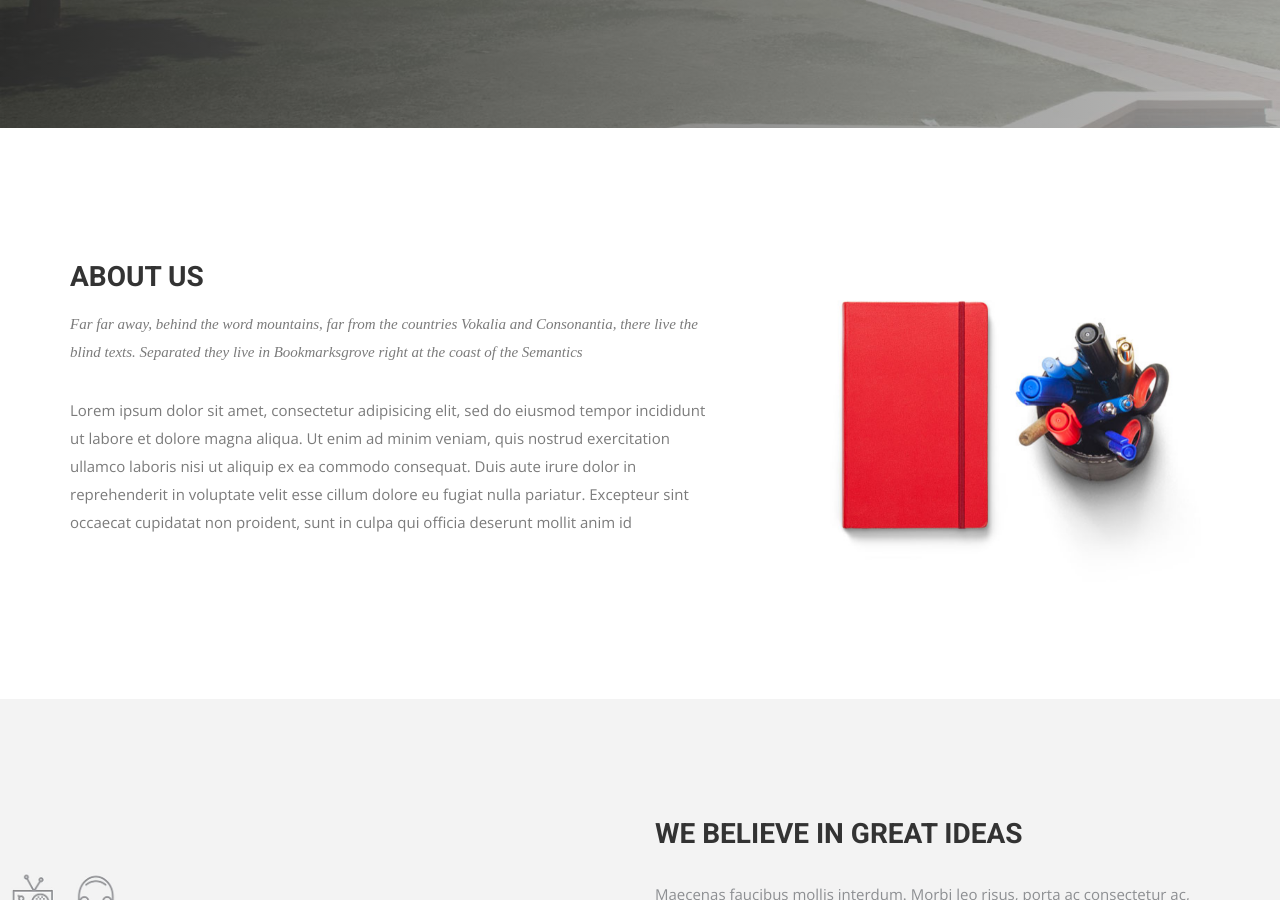
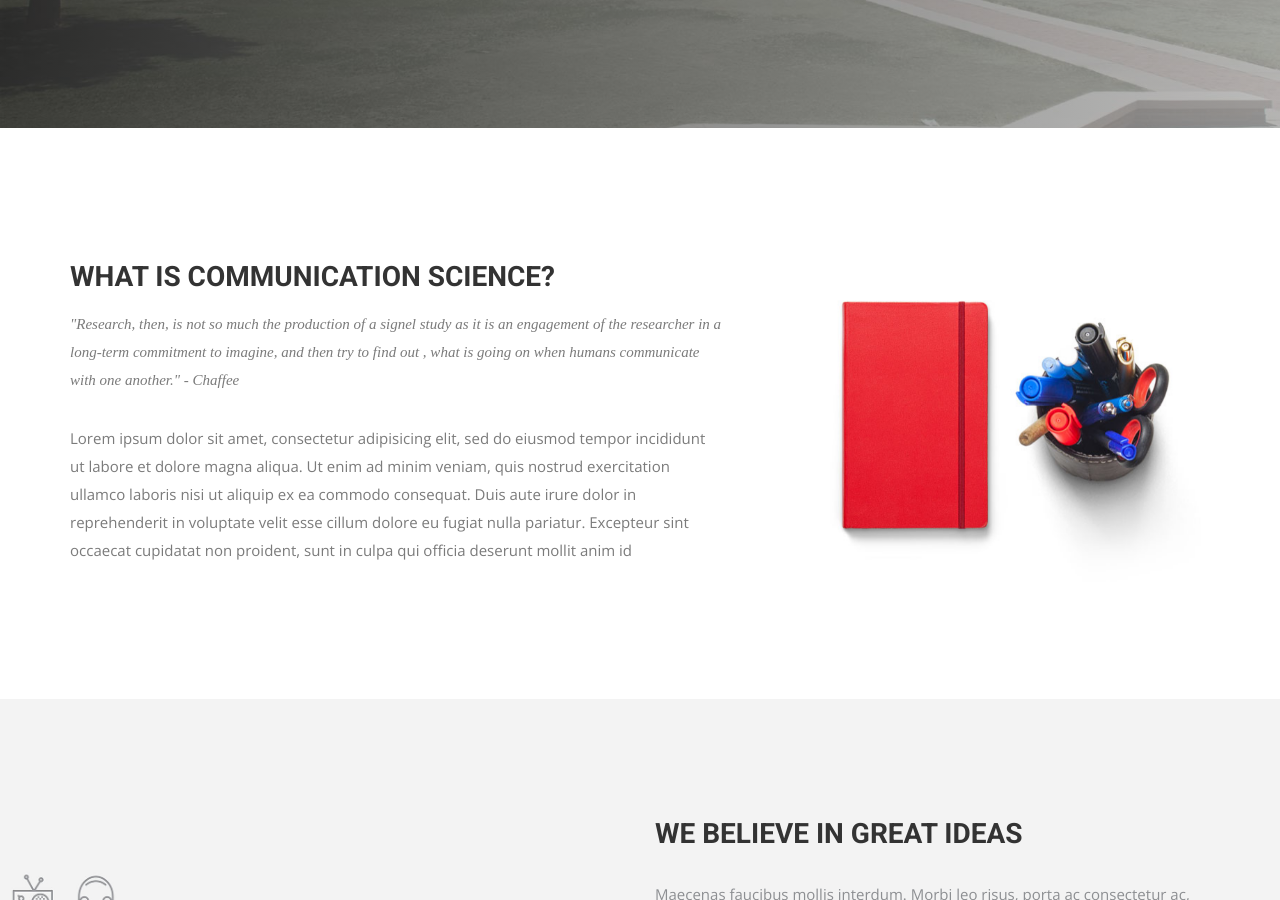
Before and after one commit to cognitionemotionlab/cognitionemotionlab.github.io, a Jekyll site: the page built from index.html, in a window 1280 px wide and 900 px high, scrolled down 727 px. Built offline with Jekyll 4.4.1, drawn with Linux system fonts in a browser that asks for light colours; nearby versions of some CDN libraries; some web fonts are replaced.

Commit message:
Changed text copy.

```diff
--- a/index.html
+++ b/index.html
@@ -24,8 +24,8 @@ permalink: /
       <div class="col-md-7 col-sm-12">
         <div class="block">
           <div class="section-title">
-            <h2>About Us</h2>
-            <p>Far far away, behind the word mountains, far from the countries Vokalia and Consonantia, there live the blind texts. Separated they live in Bookmarksgrove right at the coast of the Semantics</p>
+            <h2>What is Communication Science?</h2>
+            <p>"Research, then, is not so much the production of a signel study as it is an engagement of the researcher in a long-term commitment to imagine, and then try to find out , what is going on when humans communicate with one another." - Chaffee</p>
           </div>
           <p>Lorem ipsum dolor sit amet, consectetur adipisicing elit, sed do eiusmod tempor incididunt ut labore et dolore magna aliqua. Ut enim ad minim veniam, quis nostrud exercitation ullamco laboris nisi ut aliquip ex ea commodo consequat. Duis aute irure dolor in reprehenderit in voluptate velit esse cillum dolore eu fugiat nulla pariatur. Excepteur sint occaecat cupidatat non proident, sunt in culpa qui officia deserunt mollit anim id </p>
         </div>
```
